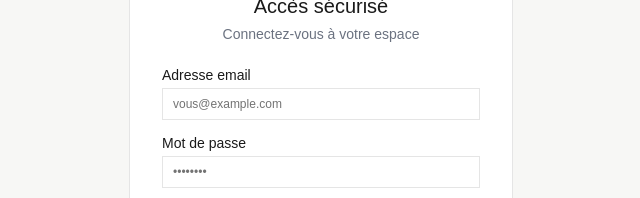
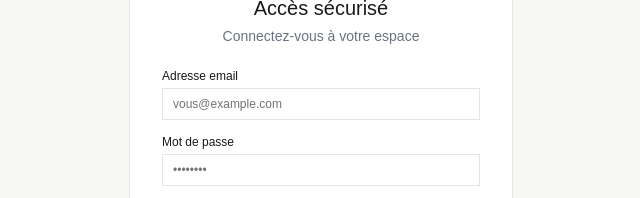
Before and after one commit to Tomdieu/fibem-ambasade-frontend, a Next.js app: page /en/auth/login in a window 1280 px wide. Shown: the part 246-444 px from the top of the page, without its empty margins (319-959 px from the left). Built offline with nearby package versions, Linux system fonts and the light colour scheme; a web font is replaced by a local one.

Commit message:
Add: components/ui/label.tsx

```diff
--- /dev/null
+++ b/components/ui/label.tsx
@@ -0,0 +1,20 @@
+"use client"
+
+import * as React from "react"
+
+import { cn } from "@/lib/utils"
+
+function Label({ className, ...props }: React.ComponentProps<"label">) {
+  return (
+    <label
+      data-slot="label"
+      className={cn(
+        "flex items-center gap-2 text-xs leading-none select-none group-data-[disabled=true]:pointer-events-none group-data-[disabled=true]:opacity-50 peer-disabled:cursor-not-allowed peer-disabled:opacity-50",
+        className
+      )}
+      {...props}
+    />
+  )
+}
+
+export { Label }
```
